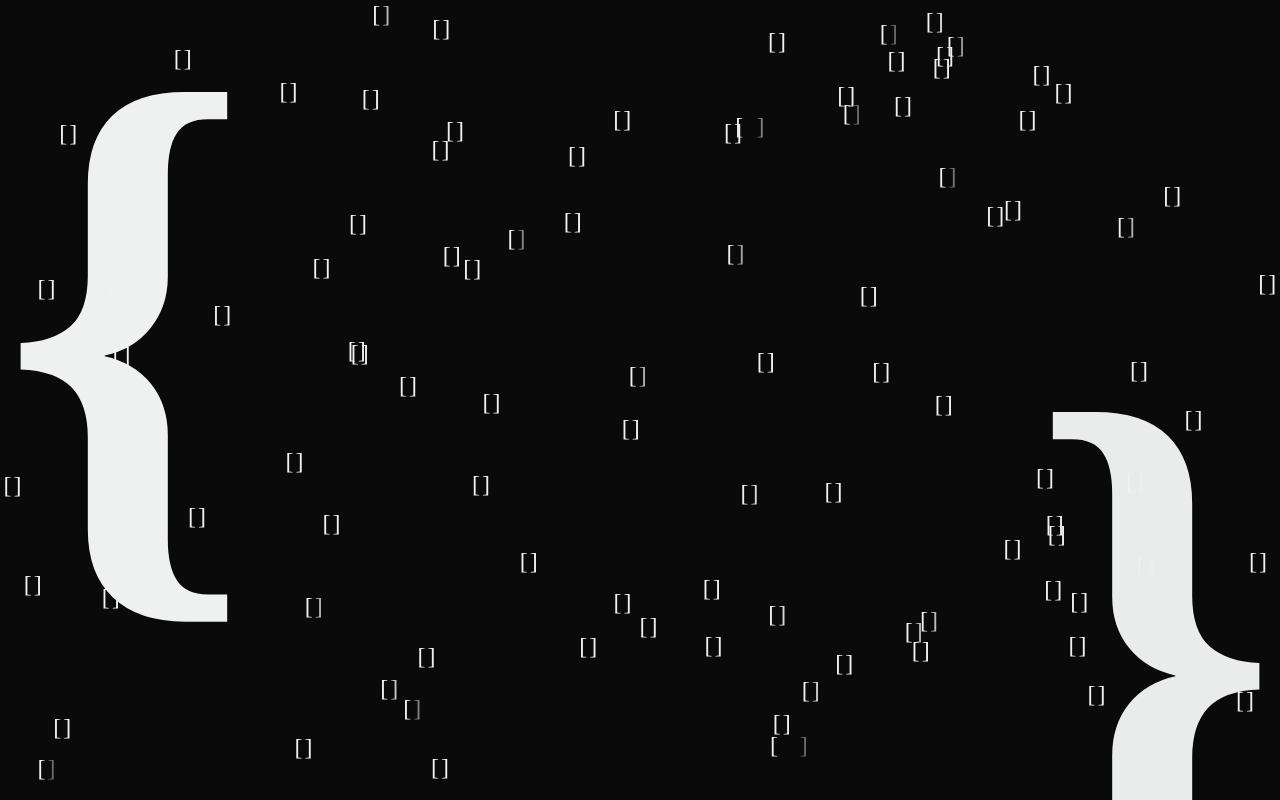
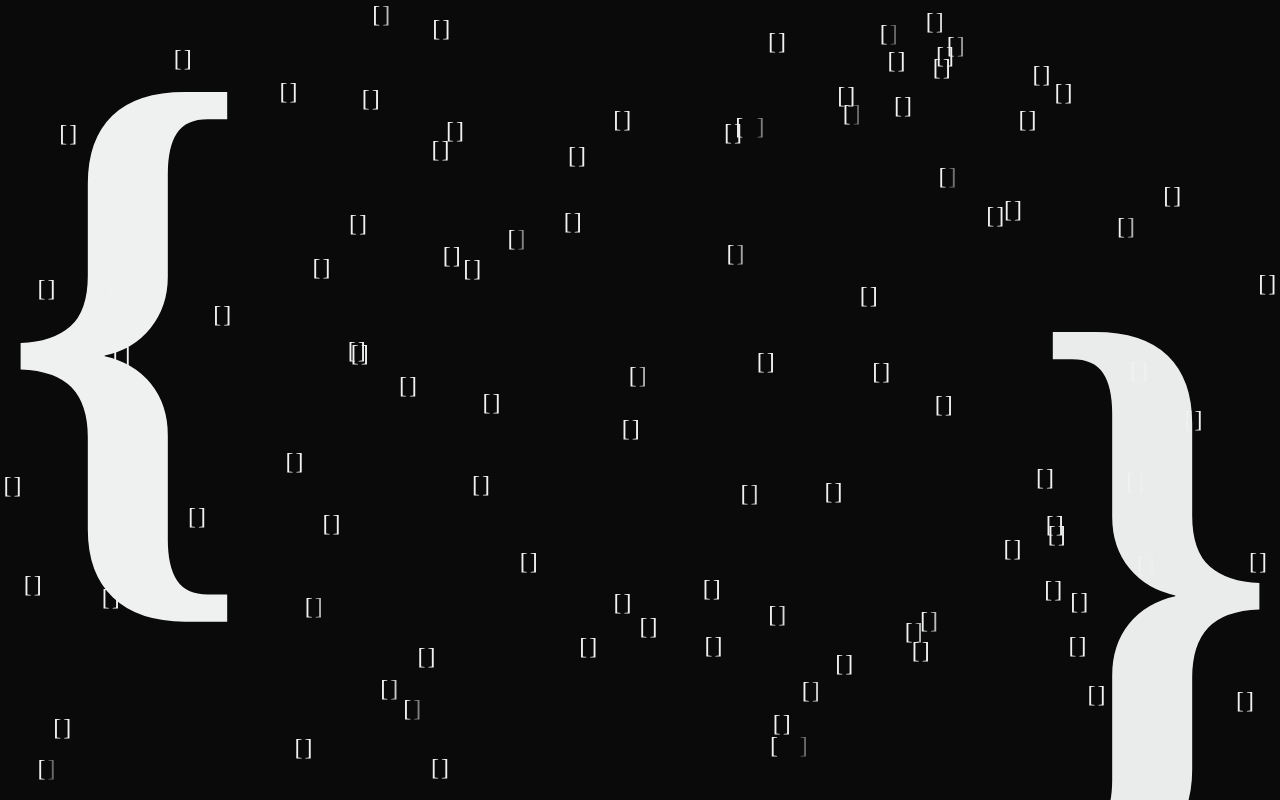
Before and after one commit to zhaovan/at-the-end-of-the-earth-i-find-_, a Next.js app: page /quiet in a window 1280 px wide. Built offline with nearby package versions, Linux system fonts and the light colour scheme.

Commit message:
fix for computer

```diff
--- a/src/app/quiet/page.module.css
+++ b/src/app/quiet/page.module.css
@@ -12,6 +12,8 @@
   display: flex;
   position: relative;
   height: 100vh;
+  max-height: 100vh;
+  overflow: hidden;
 }
 
 .empty,
@@ -25,7 +27,7 @@
 
 .empty2 {
   position: absolute;
-  top: 40vh;
+  top: 30vh;
   right: 0;
   text-align: right;
 }
```
